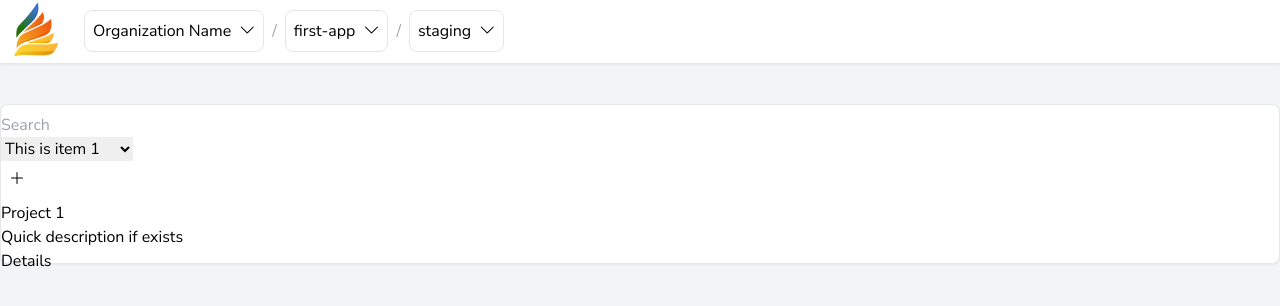
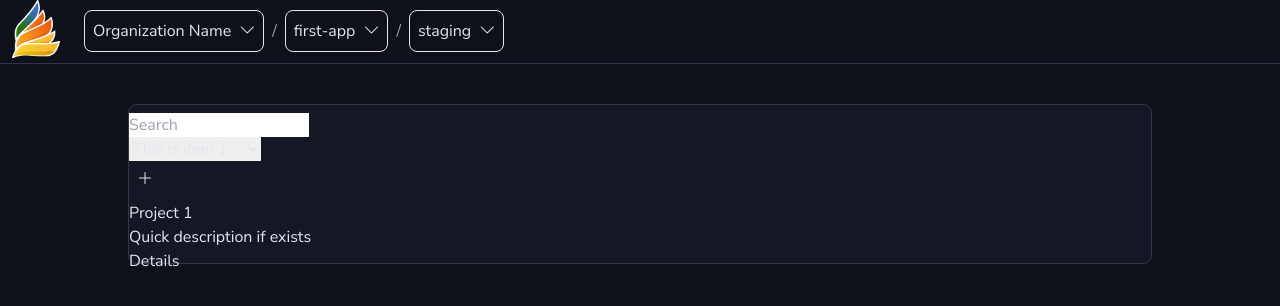
Before and after one commit to coffeenights/conure-frontend, a Vue app: page /applications in a window 1280 px wide. Shown: the top 306 px of the page. Built offline with nearby package versions, Linux system fonts and the light colour scheme.

Commit message:
feat: add dark mode styling

```diff
--- a/index.html
+++ b/index.html
@@ -1,11 +1,11 @@
 <!DOCTYPE html>
-<html lang="en">
+<html lang="en" class="dark">
   <head>
     <meta charset="utf-8">
     <meta name="viewport" content="width=device-width, initial-scale=1.0, shrink-to-fit=no">
     <title>Conure</title>
   </head>
-  <body class="bg-gray-100 dark:bg-body dark:text-white ">
+  <body class=" dark:bg-body bg-gray-100 dark:text-gray_1100 ">
     <div id="app"></div>
     <script type="module" src="/src/main.ts"></script>
   </body>
--- /dev/null
+++ b/src/components/Breadcrumb.vue
@@ -0,0 +1,6 @@
+<template>
+    <div class="cursor-pointer border border-gray-200 rounded-lg mt-1 p-2 hover:border-gray-500 transition duration-500 inline-block mr-2">
+        <label class="mr-2 cursor-pointer">Organization Name</label>
+        <i class="bi-chevron-down cursor-pointer"></i>
+    </div>
+</template>
--- a/src/layouts/NewLayout.vue
+++ b/src/layouts/NewLayout.vue
@@ -8,7 +8,7 @@ import PageNotFound from '../views/404.vue'
     <Navbar />
     <section class="min-h-full">
         <div class="flex flex-col gap-1 items-center">
-            <div class="h-40 bg-white shadow-sm rounded-lg md:w-4/5 md:min-w-0 min-w-full mt-10 border border-gray-200">
+            <div class="h-40 bg-white dark:bg-card shadow-sm rounded-lg md:w-4/5 md:min-w-0 mt-10 border border-gray-200 dark:border-navbar">
                 <router-view></router-view>
             </div>
         </div>
--- a/tailwind.config.ts
+++ b/tailwind.config.ts
@@ -9,12 +9,14 @@ export default {
     fontFamily: {
       sans: ['Nunito Sans', '-apple-system', 'BlinkMacSystemFont', 'Segoe UI', 'Roboto', 'Helvetica Neue', 'Arial', 'sans-serif',' Apple Color Emoji', 'Segoe UI Emoji', 'Segoe UI Symbol']
     },
-  },
-  extend: {
-    colors: {
-      body: '#0f111a',
-      navbar: '#31374a'
-    }
+    extend: {
+      colors: {
+        body: '#0f111a',
+        navbar: '#31374a',
+        card: '#141824',
+        gray_1100: '#e3e6ed'
+      }
+    },
   },
   plugins: [],
   darkMode: 'class'
```
